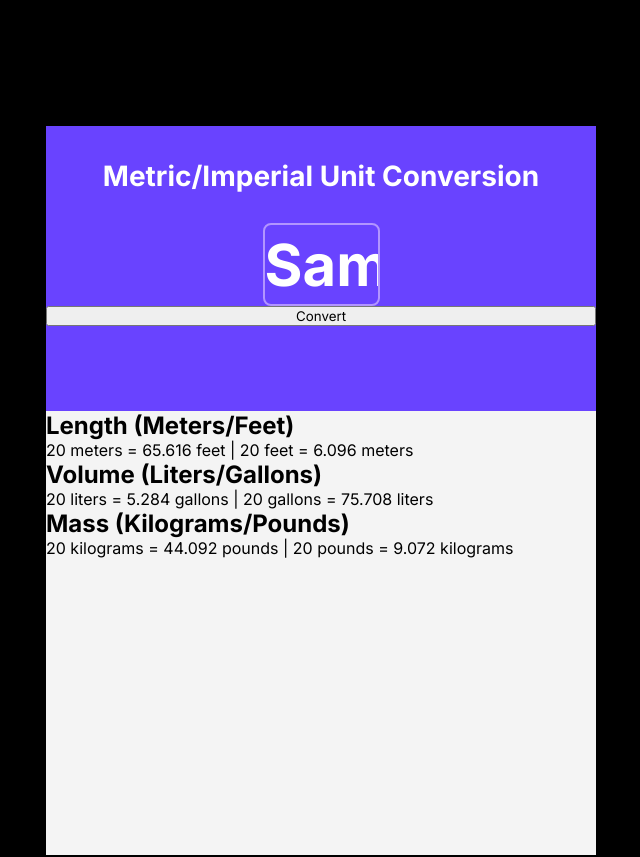
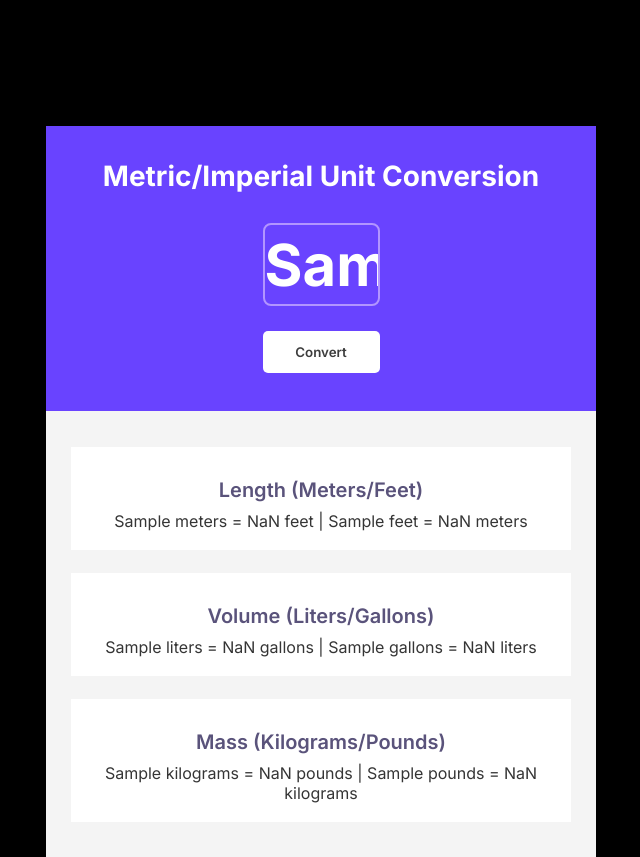
Before and after one commit to GavinHardison/unit-converter, a plain HTML site: page index.html in a window 1280 px wide. Both pictures are taken after typing "Sample" into the empty fields and a click on the button "Convert". Shown: the whole page, without its empty margins (319-959 px from the left). Drawn offline with Linux system fonts and the light colour scheme.

Commit message:
finished css styles and added js functionality

```diff
--- a/index.css
+++ b/index.css
@@ -11,10 +11,10 @@ body {
 }
 
 #main-div {
-    height: 729px;
     width: 550px;
     margin: 126px auto 0;
     background: #F4F4F4;
+    padding-bottom: 35px;
 }
 
 #top-div {
@@ -34,7 +34,7 @@ body {
 }
 
 #input-number {
-    margin: 30px auto 0;
+    margin: 30px auto 25px;
     height: 83px;
     width: 117px;
     border: 2px solid #B295FF;
@@ -49,3 +49,41 @@ body {
 #input-number:focus {
     outline: none;
 }
+
+#convert-button {
+    height: 42px;
+    width: 117px;
+    background: #FFFFFF;
+    color: #3D3D3D;
+    border: none;
+    border-radius: 5px;
+    margin: 0 auto;
+    font-weight: 600;
+}
+
+#bottom-div {
+    background: #F4F4F4;
+    display: flex;
+    flex-direction: column;
+    align-items: center;
+    gap: 23px;
+    padding-top: 36px;
+}
+
+.conversion-div {
+    background: white;
+    width: 500px;
+    text-align: center;
+    padding: 31px 0 19px;
+}
+
+.unit-header {
+    color: #5A537B;
+    font-size: 20px;
+    font-weight: 600;
+    margin-bottom: 9px;
+}
+
+.conversion-p {
+    color: #353535;
+}
--- a/index.html
+++ b/index.html
@@ -15,15 +15,15 @@
             <div id="bottom-div">
                 <div class="conversion-div">
                     <h2 class="unit-header">Length (Meters/Feet)</h2>
-                    <p class="conversion-p">20 meters = 65.616 feet | 20 feet = 6.096 meters</p>
+                    <p class="conversion-p" id="length-conversion">20 meters = 65.616 feet | 20 feet = 6.096 meters</p>
                 </div>
                 <div class="conversion-div">
                     <h2 class="unit-header">Volume (Liters/Gallons)</h2>
-                    <p class="conversion-p">20 liters = 5.284 gallons | 20 gallons = 75.708 liters</p>
+                    <p class="conversion-p" id="volume-conversion">20 liters = 5.284 gallons | 20 gallons = 75.708 liters</p>
                 </div>
                 <div class="conversion-div">
                     <h2 class="unit-header">Mass (Kilograms/Pounds)</h2>
-                    <p class="conversion-p">20 kilograms = 44.092 pounds | 20 pounds = 9.072 kilograms</p>
+                    <p class="conversion-p" id="mass-conversion">20 kilograms = 44.092 pounds | 20 pounds = 9.072 kilograms</p>
                 </div>
             </div>
         </div>
--- a/index.js
+++ b/index.js
@@ -3,3 +3,23 @@
 1 liter = 0.264 gallon
 1 kilogram = 2.204 pound
 */
+
+const convertBtn = document.getElementById("convert-button")
+const lengthConversion = document.getElementById("length-conversion")
+const volumeConversion = document.getElementById("volume-conversion")
+const massConversion = document.getElementById("mass-conversion")
+const inputNumber = document.getElementById("input-number")
+
+convertBtn.addEventListener("click", function() {
+    const inputValue = inputNumber.value
+    const feetValue = (inputValue * 3.281).toFixed(3)
+    const meterValue = (inputValue / 3.281).toFixed(3)
+    const gallonValue = (inputValue * 0.264).toFixed(3)
+    const literValue = (inputValue / 0.264).toFixed(3)
+    const poundValue = (inputValue * 2.204).toFixed(3)
+    const kilogramValue = (inputValue / 2.204).toFixed(3)
+
+    lengthConversion.textContent = `${inputValue} meters = ${feetValue} feet | ${inputValue} feet = ${meterValue} meters`
+    volumeConversion.textContent = `${inputValue} liters = ${gallonValue} gallons | ${inputValue} gallons = ${literValue} liters`
+    massConversion.textContent = `${inputValue} kilograms = ${poundValue} pounds | ${inputValue} pounds = ${kilogramValue} kilograms`
+})
```
Also changed, not shown: 1 other file.
